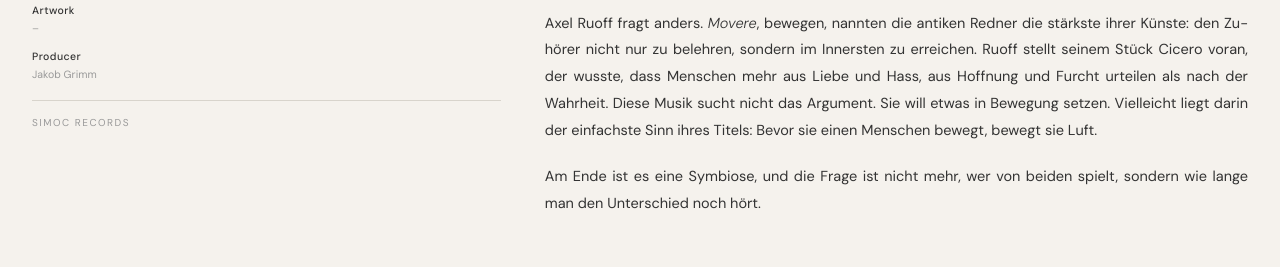
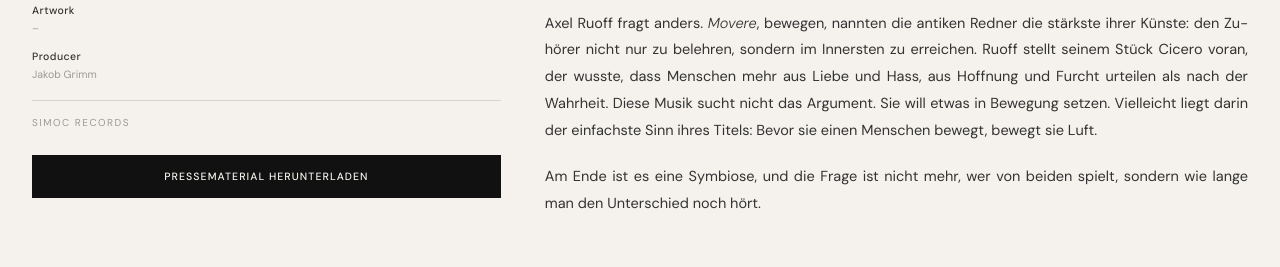
Before and after one commit to hg9fj7ntkk-ai/jakob-grimm-website, a plain HTML site: page schall-und-hall-presse.html in a window 1280 px wide. Shown: the part 823-1090 px from the top of the page. Drawn offline with Linux system fonts and the light colour scheme.

Commit message:
Schall und Hall Presseseite: Download-Button Pressematerial
Co-Authored-By: Claude Sonnet 5.5 <noreply@anthropic.com>
Claude-Session: https://claude.ai/code/session_01HKiGb6qhNfEVsHgveyqzj1

```diff
--- a/schall-und-hall-presse.html
+++ b/schall-und-hall-presse.html
@@ -164,6 +164,7 @@
         <div><strong>Producer</strong><span>Jakob Grimm</span></div>
         <div class="cover-credits-label">simoc records</div>
       </div>
+      <a class="press-download" href="https://www.dropbox.com/scl/fo/cioj4nyuuml0fguskpmei/AChNgCYTz1sfRr_elj0ltgE?rlkey=wixobtrpc1sr246t4a6ex5yv9&st=18ohygq9&dl=0" target="_blank" rel="noopener">Pressematerial herunterladen</a>
     </div>
     <div class="press-text">
     <p>Am Anfang ist Luft. Bevor ein Ton entsteht, muss etwas strömen: der Wind aus den Bälgen der Orgel, der Atem aus der Lunge eines Menschen. Beides sucht sich seinen Weg in ein Rohr, und erst dort, in der Enge, wird es zu Klang. Die Pfeife findet ihn an einer scharfen Kante oder einer zitternden Zunge, die Posaune an zwei Lippen. Im Kern ist es derselbe Vorgang. Die Orgel weiß das seit Jahrhunderten. Unter ihren Registern trägt eines den Namen des Instruments, das hier neben ihr steht: Posaune.</p>
```
Also changed, not shown: en/schall-und-hall-press.html (+1 -0 lines).
